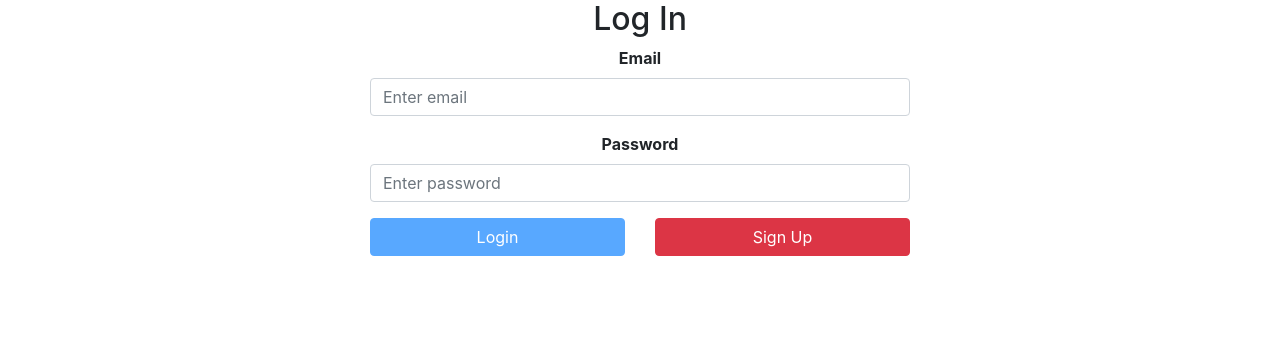
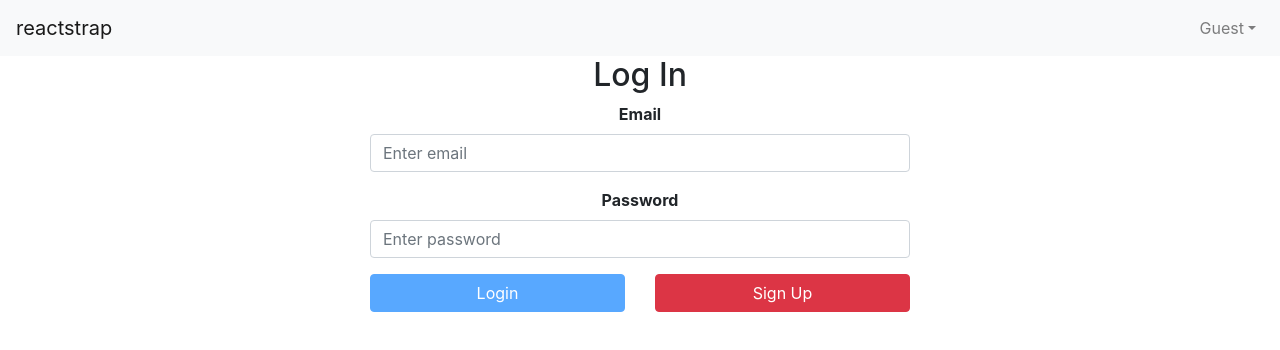
Before and after one commit to sks147/simple-sentiment-chat, a React (Create React App) app in the folder fe/: page / in a window 1280 px wide. Shown: the top 350 px of the page. Built offline with nearby package versions, Linux system fonts and the light colour scheme.

Commit message:
Add Homepage

```diff
--- a/fe/package.json
+++ b/fe/package.json
@@ -22,6 +22,7 @@
     "test": "react-scripts test",
     "eject": "react-scripts eject"
   },
+  "proxy": "http://localhost:3001",
   "eslintConfig": {
     "extends": "react-app"
   },
--- a/fe/src/App.js
+++ b/fe/src/App.js
@@ -2,15 +2,20 @@ import React, { Component } from 'react'
 import { Route, HashRouter } from 'react-router-dom'
 import Login from './components/Login'
 import SignUp from './components/SignUp'
+import Homepage from './components/Homepage'
+import Header from './components/Header'
 import './App.css'
+import 'bootstrap/dist/css/bootstrap.min.css'
 
 class App extends Component {
   render() {
     return (
       <HashRouter>
+        <Header></Header>
         <div className="App">
           <Route exact path="/" render={Login} />
           <Route exact path="/signup" component={SignUp} />
+          <Route exact path="/homepage" component={Homepage} />
         </div>
       </HashRouter>
     )
--- a/fe/src/components/Header.js
+++ b/fe/src/components/Header.js
@@ -1,15 +1,27 @@
 import React, { Component } from 'react'
 import { withRouter } from 'react-router'
-import { NavLink } from 'react-router-dom'
 import '../App.css'
-import { Navbar, NavbarBrand } from 'reactstrap'
-import axios from 'axios'
+import {
+  Collapse,
+  Navbar,
+  NavbarToggler,
+  NavbarBrand,
+  Nav,
+  UncontrolledDropdown,
+  DropdownToggle,
+  DropdownMenu,
+  DropdownItem
+} from 'reactstrap'
+
+const axios = require('axios')
 
 class Header extends Component {
   constructor(props) {
     super(props)
     this.state = {
-      username: ''
+      username: '',
+      isOpen: false,
+      loggedIn: false
     }
   }
 
@@ -19,19 +31,21 @@ class Header extends Component {
     } else {
       const newState = {
         username: sessionStorage.getItem('username'),
-        loggedIn: true
+        loggedIn: true,
+        isOpen: true
       }
       this.setState(newState)
     }
   }
 
   logout = () => {
+    const address = `/api/logout?token=${sessionStorage.getItem('token')}`
+    console.log(address)
     return axios
       .get(
-        process.env.REACT_APP_LOGOUT_API +
-          `?token=${sessionStorage.getItem('token')}`,
+        address,
         {
-          email: sessionStorage.getItem('userid')
+          email: sessionStorage.getItem('userId')
         },
         {
           headers: {
@@ -43,7 +57,9 @@ class Header extends Component {
       )
       .then(response => {
         if (response.data.success === true) {
+          console.log('GOT SOME RESPONSE', response)
           sessionStorage.clear()
+          this.setState({ username: '', isOpen: false, loggedIn: false })
           this.props.history.push('/')
         } else {
           console.log(response.error)
@@ -51,15 +67,45 @@ class Header extends Component {
       })
   }
 
+  toggle = () => {
+    this.setState({ isOpen: !this.state.isOpen })
+  }
+
   render() {
+    const username = this.state.username ? this.state.username : 'Guest'
+    let logoutBtn
+    if (this.state.loggedIn) {
+      logoutBtn = (
+        <a
+          onClick={e => {
+            e.stopPropagation()
+            e.nativeEvent.stopImmediatePropagation()
+            this.logout()
+          }}
+        >
+          Logout
+        </a>
+      )
+    }
     return (
       <React.Fragment>
-        <Navbar color="dark" dark expand="lg" className="fixed-top">
-          <NavbarBrand href="">
-            <NavLink to={`/homepage`} className="nav-link">
-              Sentiment
-            </NavLink>
-          </NavbarBrand>
+        <Navbar color="light" light expand="md">
+          <NavbarBrand href="/">reactstrap</NavbarBrand>
+          <NavbarToggler onClick={this.toggle} />
+          <Collapse isOpen={this.state.isOpen} navbar>
+            <Nav className="ml-auto" navbar>
+              <UncontrolledDropdown nav inNavbar>
+                <DropdownToggle nav caret>
+                  {username}
+                </DropdownToggle>
+                <DropdownMenu right>
+                  <DropdownItem>{logoutBtn}</DropdownItem>
+                  <DropdownItem divider />
+                  <DropdownItem>Option 2</DropdownItem>
+                </DropdownMenu>
+              </UncontrolledDropdown>
+            </Nav>
+          </Collapse>
         </Navbar>
       </React.Fragment>
     )
--- a/fe/src/components/Homepage.js
+++ b/fe/src/components/Homepage.js
@@ -1,14 +1,10 @@
 import React, { Component } from 'react'
-const axios = require('axios')
+import { withRouter } from 'react-router'
 
 class Homepage extends Component {
-  constructor(props) {
-    super(props)
-  }
-
   render() {
     return <div>Homepage</div>
   }
 }
 
-export default Homepage
+export default withRouter(Homepage)
--- a/fe/src/components/Login.js
+++ b/fe/src/components/Login.js
@@ -42,9 +42,10 @@ class Login extends Component {
 
   handleLoginSubmit = event => {
     event.preventDefault()
+    const address = `/api/signin`
     axios
       .post(
-        `/api/signin`,
+        address,
         {
           email: this.state.email,
           password: this.state.password
@@ -89,6 +90,7 @@ class Login extends Component {
             statusType: 'danger',
             password: ''
           })
+          this.props.history.push('/')
         }
       })
       .catch(e => {
--- a/package.json
+++ b/package.json
@@ -16,7 +16,7 @@
     "precommit": "lint-staged",
     "start": "node app.js",
     "be": "./node_modules/.bin/nodemon app.js",
-    "fe": "cd fe && yarn build && yarn start",
+    "fe": "cd fe && yarn start",
     "dev": "concurrently \"yarn run be\" \"yarn run fe\"",
     "heroku-postbuild": "cd fe/ && npm install && npm install --only=dev --no-shrinkwrap && npm run build",
     "pretty": "./node_modules/.bin/prettier --single-quote --no-semi --write '{,!(node_modules)/**/}*.{js,html}'"
```
Also changed, not shown: 1 other file (tests, documents, lock files or other folders).
